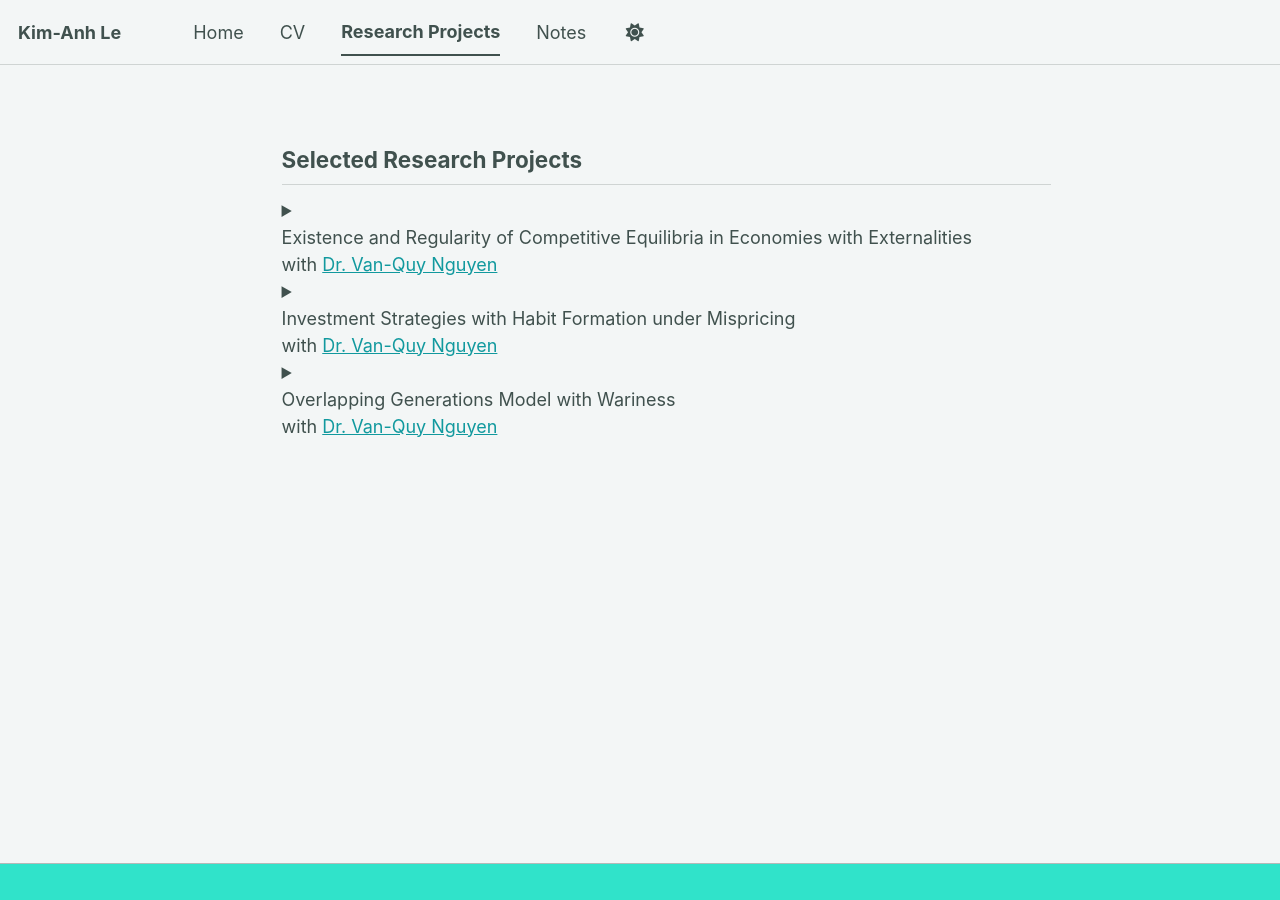
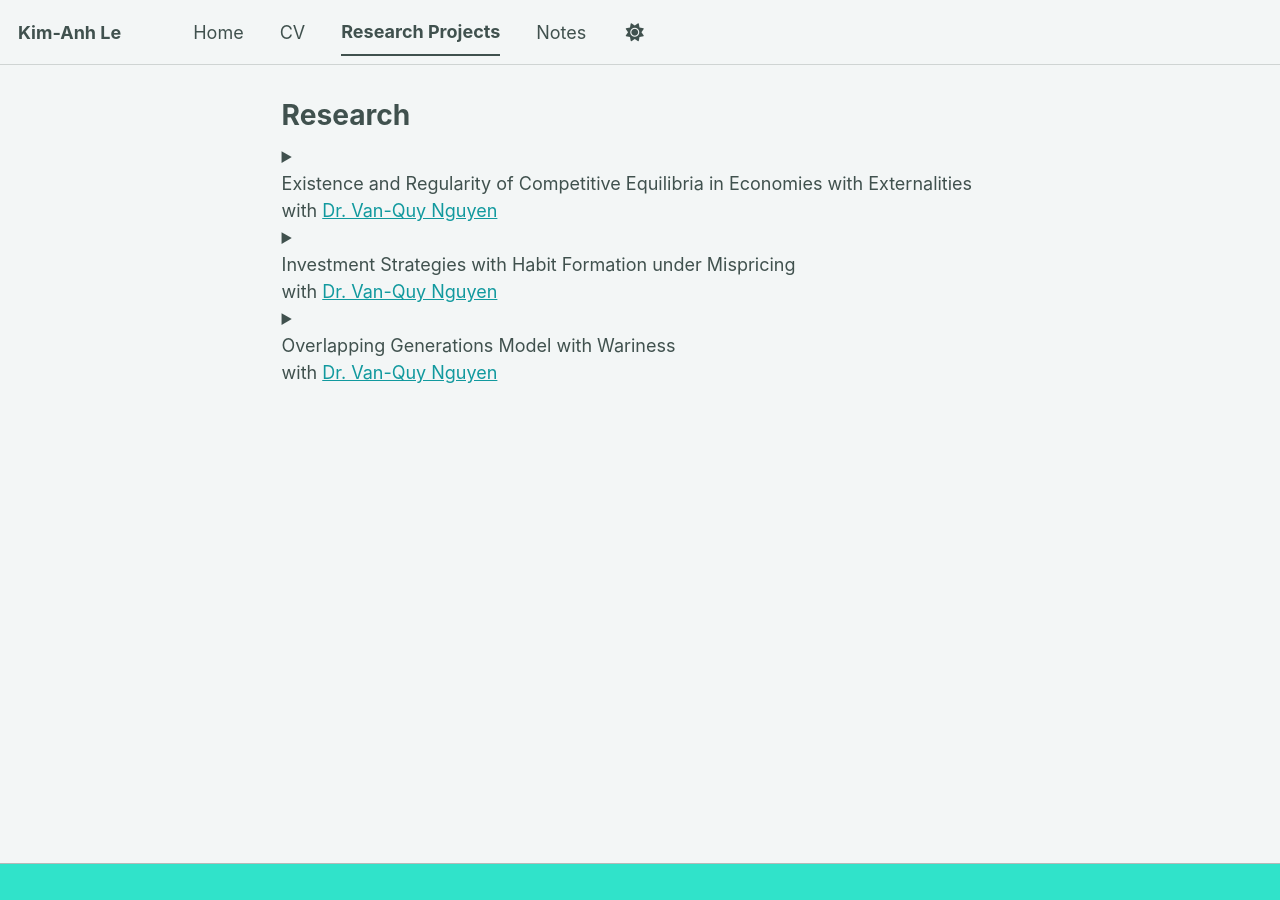
Before and after one commit to kimanhchloe/kimanhchloe.github.io, a Jekyll site: the page built from _pages/research.md, in a window 1280 px wide. Built offline with Jekyll 4.4.1, drawn with Linux system fonts in a browser that asks for light colours; our own code applies the rules of GitHub Pages for plain Markdown files; a style sheet for code colours, icons or effects is not loaded.

Commit message:
Update research page and homepage

```diff
--- a/_pages/research.md
+++ b/_pages/research.md
@@ -1,4 +1,9 @@
-<h2>Selected Research Projects</h2>
+---
+layout: single
+title: "Research"
+permalink: /research/
+author_profile: false
+---
 
 <!-- ========================================================= -->
 
```
